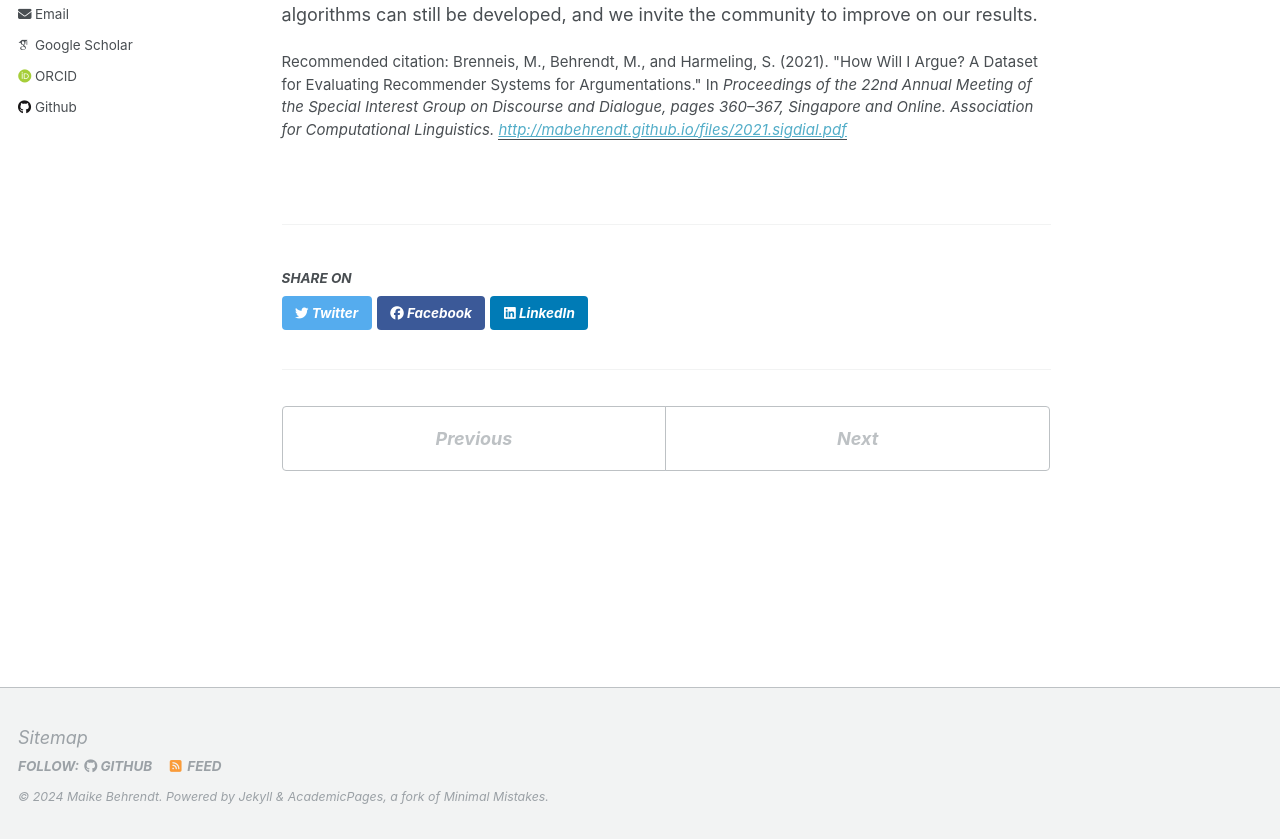
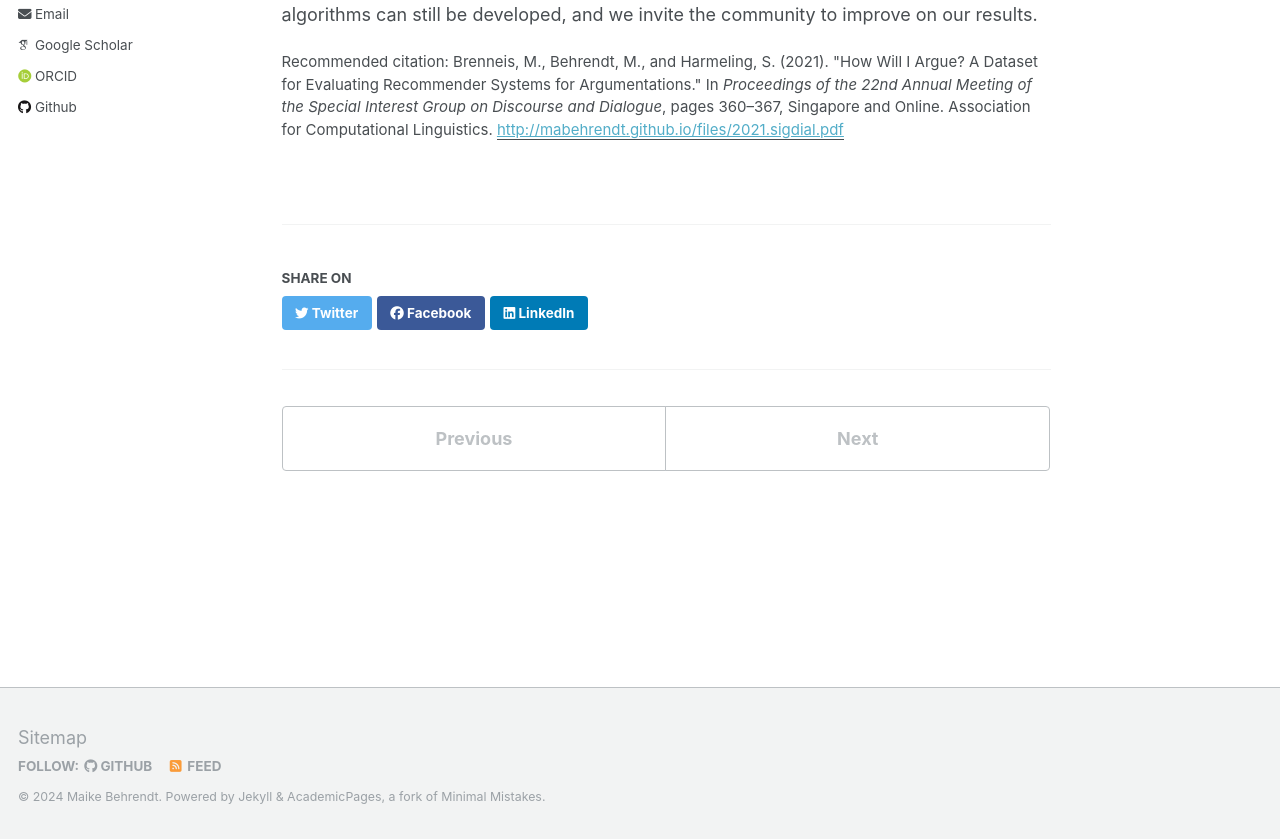
Before and after one commit to mabehrendt/mabehrendt.github.io, a Jekyll site: the page built from _publications/2021_how_will_i_argue.md, in a window 1280 px wide and 1295 px high. Shown: the part 453-1292 px from the top of the window. Built offline with Jekyll 4.4.1, drawn with Linux system fonts in a browser that asks for light colours; some web fonts are replaced.

```diff
--- a/_publications/2021_how_will_i_argue.md
+++ b/_publications/2021_how_will_i_argue.md
@@ -6,7 +6,7 @@ excerpt: '.'
 date: 2021-07-29
 venue: 'Proceedings of the 22nd Annual Meeting of the Special Interest Group on Discourse and Dialogue'
 paperurl: 'http://mabehrendt.github.io/files/2021.sigdial.pdf'
-citation: 'Brenneis, M., Behrendt, M., and Harmeling, S. (2021). &quot;How Will I Argue? A Dataset for Evaluating Recommender Systems for Argumentations.&quot; In <i>Proceedings of the 22nd Annual Meeting of the Special Interest Group on Discourse and Dialogue<i>, pages 360–367, Singapore and Online. Association for Computational Linguistics.'
+citation: 'Brenneis, M., Behrendt, M., and Harmeling, S. (2021). &quot;How Will I Argue? A Dataset for Evaluating Recommender Systems for Argumentations.&quot; In <i>Proceedings of the 22nd Annual Meeting of the Special Interest Group on Discourse and Dialogue</i>, pages 360–367, Singapore and Online. Association for Computational Linguistics.'
 ---
 
 Exchanging arguments is an important part in communication, but we are often flooded with lots of arguments for different positions or are captured in filter bubbles. Tools which can present strong arguments relevant to oneself could help to reduce those problems. To be able to evaluate algorithms which can predict how convincing an argument is, we have collected a dataset with more than 900 arguments and personal attitudes of 600 individuals, which we present in this paper. Based on this data, we suggest three recommender tasks, for which we provide two baseline results from a simple majority classifier and a more complex nearest-neighbor algorithm. Our results suggest that better algorithms can still be developed, and we invite the community to improve on our results.
```
